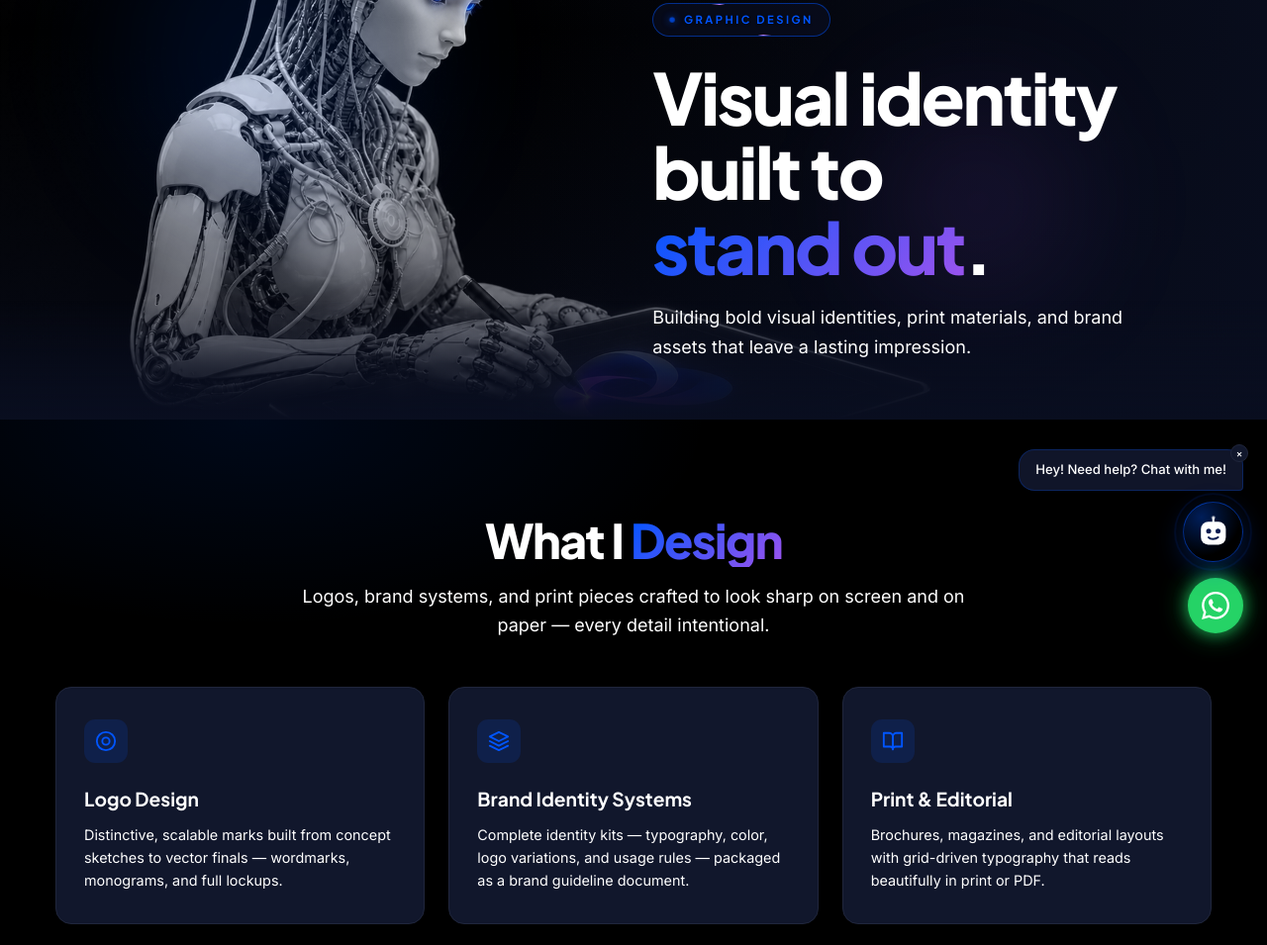
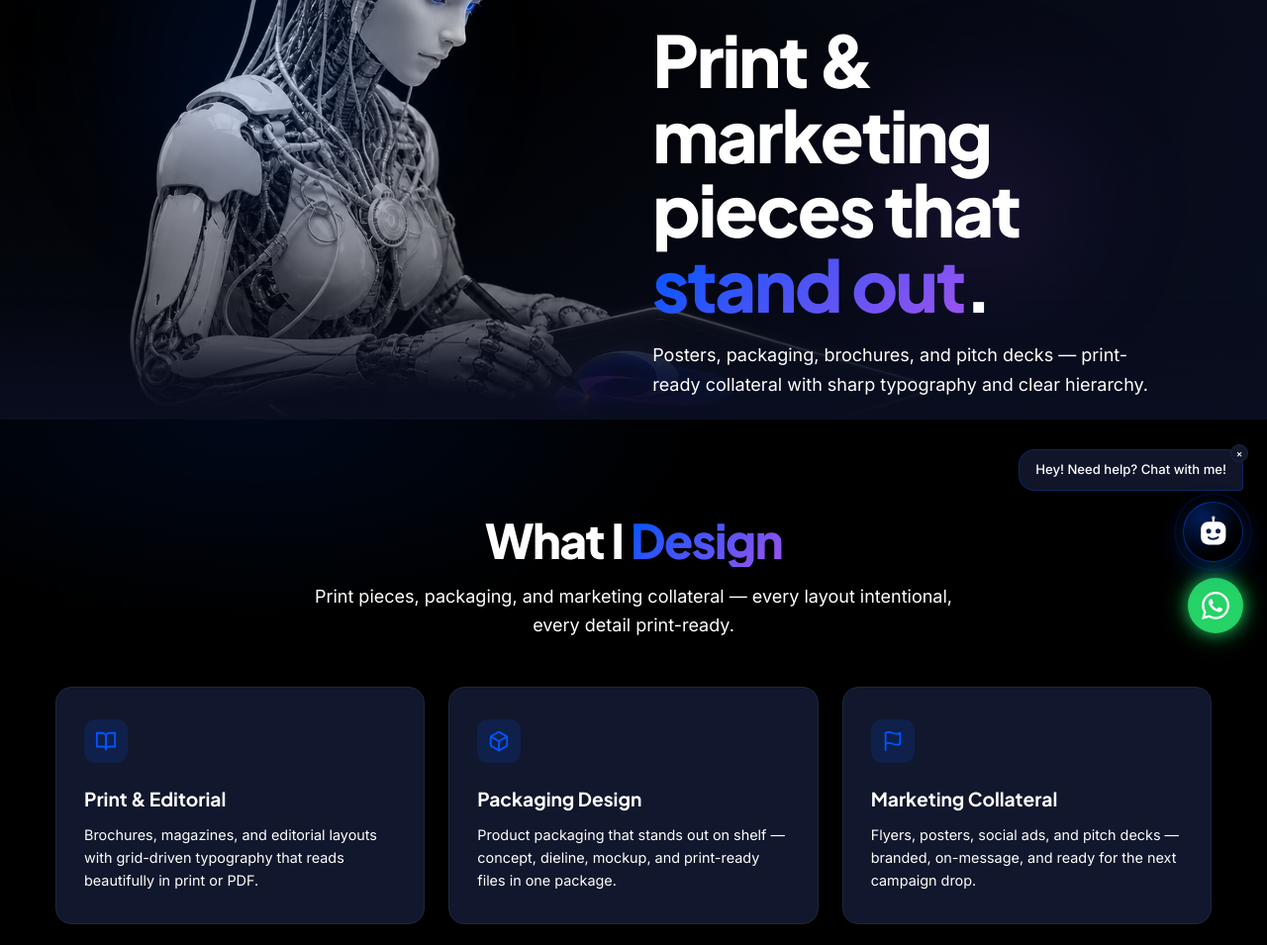
Before and after one commit to Ronnie0525/ronnie-portfolio, a plain HTML site: page skill-graphic-design/index.html in a window 1280 px wide. Shown: the part 136-1091 px from the top of the page at 99% size. Drawn offline with Linux system fonts and the light colour scheme.

Commit message:
Remove logo/brand-identity claims — Ronnie doesn't offer those services
Graphic-design page: dropped Logo Design and Brand Identity Systems
cards, rewrote hero/subtitle/meta to focus on print, packaging,
marketing collateral, and typography (what he actually does).

Cross-site cleanup of misleading copy:
- Home: meta description, graphic design portfolio card, CTA, footer
- About: drop "crafting a brand identity" example
- Resume: skill chip "Branding & Identity" → "Print & Editorial Design";
  graphic design line rewritten to match real scope
- Skill pages: tweak phrasing where "visual identity" / "brand identity"
  was inaccurate (uiux cafe project, video motion-graphics description,
  social media client-launch project)
- Chatbot: rewrote graphic_design intent reply with explicit note that
  Ronnie doesn't take logo/brand-identity work; updated services,
  portfolio, AI, timeline, and fun-fact replies to match

Co-Authored-By: Claude Opus 4.7 (1M context) <noreply@anthropic.com>

```diff
--- a/chatbot.js
+++ b/chatbot.js
@@ -442,7 +442,7 @@ html.light .chatbot-hello-close { background: #fff; border-color: hsl(220 18% 86
           name: 'services',
           keys: ['service','services','what do you do','what you do','offer','offering','what can you do','skill','skills','specializ','expertise','capable','ability','abilities','speciali'],
           replies: [
-            "Ronnie offers a wide range of creative services:\n\n• <b>UI/UX & Web Design</b> — Wireframes, prototypes, responsive websites\n• <b>Photography</b> — Product, portrait, lifestyle, events\n• <b>Video Editing</b> — Brand reels, social content, cinematic edits\n• <b>Social Media Management</b> — Strategy, content creation, analytics\n• <b>Graphic Design</b> — Branding, logos, print materials\n• <b>AI Workflows</b> — AI image generation, prompt engineering, automation\n\nWhich one interests you most?"
+            "Ronnie offers a wide range of creative services:\n\n• <b>UI/UX & Web Design</b> — Wireframes, prototypes, responsive websites\n• <b>Photography</b> — Product, portrait, lifestyle, events\n• <b>Video Editing</b> — Promo reels, social content, cinematic edits\n• <b>Social Media Management</b> — Strategy, content creation, analytics\n• <b>Graphic Design</b> — Print, packaging, marketing collateral\n• <b>AI Workflows</b> — AI image generation, prompt engineering, automation\n\nWhich one interests you most?"
           ]
         },
         {
@@ -475,23 +475,23 @@ html.light .chatbot-hello-close { background: #fff; border-color: hsl(220 18% 86
         },
         {
           name: 'graphic_design',
-          keys: ['graphic','design','logo','brand','branding','identity','poster','flyer','brochure','print','business card','packaging','illustrat','vector','adobe','layout','visual identity','banner','signage'],
+          keys: ['graphic','design','poster','flyer','brochure','print','business card','packaging','illustrat','vector','adobe','layout','banner','signage','collateral','editorial','typography'],
           replies: [
-            "Ronnie creates bold visual designs:\n\n• Brand identity systems & logo design\n• Poster & print design\n• Business cards & stationery\n• Social media graphics & templates\n• Packaging design\n• Marketing collateral (brochures, flyers, banners)\n\nBrowse the " + L('/skill-graphic-design/') + "Graphic Design Portfolio" + E + "!"
+            "Ronnie's graphic design work focuses on print and marketing collateral:\n\n• Posters & print design\n• Brochures & editorial layouts\n• Packaging design\n• Marketing collateral (flyers, banners, pitch decks)\n• Social media graphics & templates\n• Typography & layout work\n\n<i>Note: Ronnie doesn't take on logo or brand-identity-system projects.</i>\n\nBrowse the " + L('/skill-graphic-design/') + "Graphic Design Portfolio" + E + "!"
           ]
         },
         {
           name: 'ai',
           keys: ['ai','artificial intelligence','midjourney','chatgpt','claude','kling','generative','prompt engineer','ai image','ai video','ai tool','machine learning','automation','gpt','dall-e','stable diffusion','ai art','ai design','ai assist'],
           replies: [
-            "Ronnie leverages cutting-edge AI tools:\n\n• <b>Midjourney</b> — AI image generation for branding\n• <b>ChatGPT & Claude</b> — AI-assisted copywriting & strategy\n• <b>Kling AI</b> — AI video generation\n• <b>Prompt Engineering</b> — Crafting production-ready outputs\n• <b>AI Workflows</b> — End-to-end creative automation\n\nSee AI work in the " + L('/skill-artificial-intelligence/') + "AI Portfolio" + E + "!"
+            "Ronnie leverages cutting-edge AI tools:\n\n• <b>Midjourney</b> — AI image generation\n• <b>ChatGPT & Claude</b> — AI-assisted copywriting & strategy\n• <b>Kling AI</b> — AI video generation\n• <b>Prompt Engineering</b> — Crafting production-ready outputs\n• <b>AI Workflows</b> — End-to-end creative automation\n\nSee AI work in the " + L('/skill-artificial-intelligence/') + "AI Portfolio" + E + "!"
           ]
         },
         {
           name: 'portfolio',
           keys: ['portfolio','work','project','projects','sample','samples','example','examples','showcase','case study','previous work','past work','show me','see your'],
           replies: [
-            "Here are all of Ronnie's portfolio pages:\n\n• " + L('/skill-uiux/') + "UIUX" + E + " — Web & app interfaces\n• " + L('/skill-photography/') + "Photography" + E + " — Shoots & sessions\n• " + L('/skill-video-editing/') + "Video" + E + " — Reels & edits\n• " + L('/skill-artificial-intelligence/') + "AI" + E + " — Generative & AI work\n• " + L('/skill-social-media/') + "SocialMedia" + E + " — Campaigns & strategy\n• " + L('/skill-graphic-design/') + "Graphic" + E + " — Branding & print\n\nWhich one would you like to explore?"
+            "Here are all of Ronnie's portfolio pages:\n\n• " + L('/skill-uiux/') + "UIUX" + E + " — Web & app interfaces\n• " + L('/skill-photography/') + "Photography" + E + " — Shoots & sessions\n• " + L('/skill-video-editing/') + "Video" + E + " — Reels & edits\n• " + L('/skill-artificial-intelligence/') + "AI" + E + " — Generative & AI work\n• " + L('/skill-social-media/') + "SocialMedia" + E + " — Campaigns & strategy\n• " + L('/skill-graphic-design/') + "Graphic" + E + " — Print & marketing collateral\n\nWhich one would you like to explore?"
           ]
         },
         {
@@ -547,7 +547,7 @@ html.light .chatbot-hello-close { background: #fff; border-color: hsl(220 18% 86
           name: 'timeline',
           keys: ['timeline','how long','turnaround','deadline','delivery','when','duration','time frame','timeframe','rush','urgent','fast','quick delivery','eta'],
           replies: [
-            "Typical turnaround times:\n\n• <b>Logo / Brand Identity:</b> 3–7 days\n• <b>Website Design:</b> 1–3 weeks\n• <b>Photography Session:</b> Same-day to 3 days editing\n• <b>Video Editing:</b> 3–7 days\n• <b>Social Media Package:</b> Weekly/monthly delivery\n\nRush projects are possible! Discuss your timeline via " + La('https://wa.me/971543763091') + "WhatsApp" + E + "."
+            "Typical turnaround times:\n\n• <b>Website Design:</b> 1–3 weeks\n• <b>Photography Session:</b> Same-day to 3 days editing\n• <b>Video Editing:</b> 3–7 days\n• <b>Print / Marketing Collateral:</b> 3–7 days\n• <b>Social Media Package:</b> Weekly/monthly delivery\n\nRush projects are possible! Discuss your timeline via " + La('https://wa.me/971543763091') + "WhatsApp" + E + "."
           ]
         },
         {
@@ -600,7 +600,7 @@ html.light .chatbot-hello-close { background: #fff; border-color: hsl(220 18% 86
           keys: ['joke','funny','laugh','humor','fun fact','tell me something','bored','entertain','surprise'],
           replies: [
             "Fun fact: Ronnie can go from designing a website wireframe to shooting a product photo to editing a reel — all in the same day! That's the power of being multi-disciplinary.",
-            "Here's one: Ronnie once redesigned an entire brand identity during a coffee break. The client loved it!",
+            "Here's one: Ronnie once turned a single-day shoot into a full month's worth of social content for a Dubai cafe.",
             "Did you know? Ronnie uses AI tools like Midjourney and Claude to speed up his creative process by 3x!"
           ]
         },
--- a/skill-graphic-design/index.html
+++ b/skill-graphic-design/index.html
@@ -6,7 +6,7 @@
   <link rel="icon" type="image/svg+xml" href="/logo.svg?v=2" />
   <link rel="apple-touch-icon" href="/logo.svg?v=2" />
   <title>Graphic Design Portfolio | Ronnie Balonon Jr.</title>
-  <meta name="description" content="Building bold visual identities, print materials, and brand assets that leave a lasting impression." />
+  <meta name="description" content="Print, packaging, and marketing collateral with sharp typography and clear hierarchy — designed to look great on paper and on screen." />
   <meta name="author" content="Ronnie Balonon Jr." />
   <meta name="theme-color" content="#0075FF" />
   <script>
@@ -85,8 +85,8 @@
     <div class="subpage-hero-container">
       <div class="subpage-hero-content">
         <span class="hero-eyebrow">Graphic Design</span>
-        <h1 class="font-display">Visual identity built to <span class="hero-accent">stand out</span>.</h1>
-        <p class="hero-subtitle">Building bold visual identities, print materials, and brand assets that leave a lasting impression.</p>
+        <h1 class="font-display">Print &amp; marketing pieces that <span class="hero-accent">stand out</span>.</h1>
+        <p class="hero-subtitle">Posters, packaging, brochures, and pitch decks — print-ready collateral with sharp typography and clear hierarchy.</p>
       </div>
     </div>
   </section>
@@ -96,19 +96,9 @@
     <div class="container">
       <div class="text-center mb-12">
         <h2 class="font-display section-title">What I <span class="gradient-text">Design</span></h2>
-        <p class="section-subtitle">Logos, brand systems, and print pieces crafted to look sharp on screen and on paper — every detail intentional.</p>
+        <p class="section-subtitle">Print pieces, packaging, and marketing collateral — every layout intentional, every detail print-ready.</p>
       </div>
       <div class="specialties-grid">
-        <div class="specialty-card">
-          <div class="specialty-icon"><svg xmlns="http://www.w3.org/2000/svg" viewBox="0 0 24 24" fill="none" stroke="currentColor" stroke-width="2" stroke-linecap="round" stroke-linejoin="round"><circle cx="12" cy="12" r="10"/><circle cx="12" cy="12" r="4"/></svg></div>
-          <h3>Logo Design</h3>
-          <p>Distinctive, scalable marks built from concept sketches to vector finals — wordmarks, monograms, and full lockups.</p>
-        </div>
-        <div class="specialty-card">
-          <div class="specialty-icon"><svg xmlns="http://www.w3.org/2000/svg" viewBox="0 0 24 24" fill="none" stroke="currentColor" stroke-width="2" stroke-linecap="round" stroke-linejoin="round"><polygon points="12 2 2 7 12 12 22 7 12 2"/><polyline points="2 17 12 22 22 17"/><polyline points="2 12 12 17 22 12"/></svg></div>
-          <h3>Brand Identity Systems</h3>
-          <p>Complete identity kits — typography, color, logo variations, and usage rules — packaged as a brand guideline document.</p>
-        </div>
         <div class="specialty-card">
           <div class="specialty-icon"><svg xmlns="http://www.w3.org/2000/svg" viewBox="0 0 24 24" fill="none" stroke="currentColor" stroke-width="2" stroke-linecap="round" stroke-linejoin="round"><path d="M2 3h6a4 4 0 0 1 4 4v14a3 3 0 0 0-3-3H2z"/><path d="M22 3h-6a4 4 0 0 0-4 4v14a3 3 0 0 1 3-3h7z"/></svg></div>
           <h3>Print &amp; Editorial</h3>
```
Also changed, not shown: about/index.html (+1 -1 lines), index.html (+4 -4 lines), resume/index.html (+2 -2 lines), skill-social-media/index.html (+3 -3 lines), skill-uiux/index.html (+1 -1 lines), skill-video-editing/index.html (+1 -1 lines).
